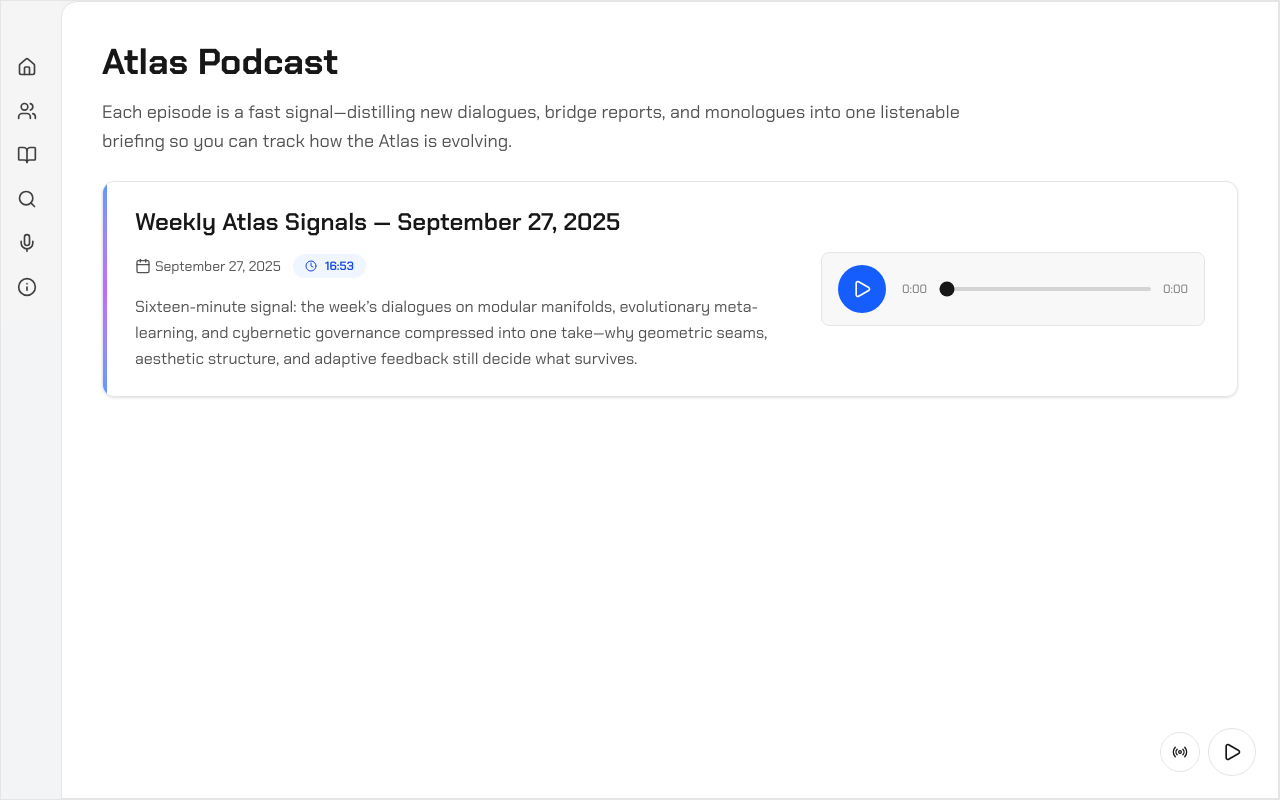
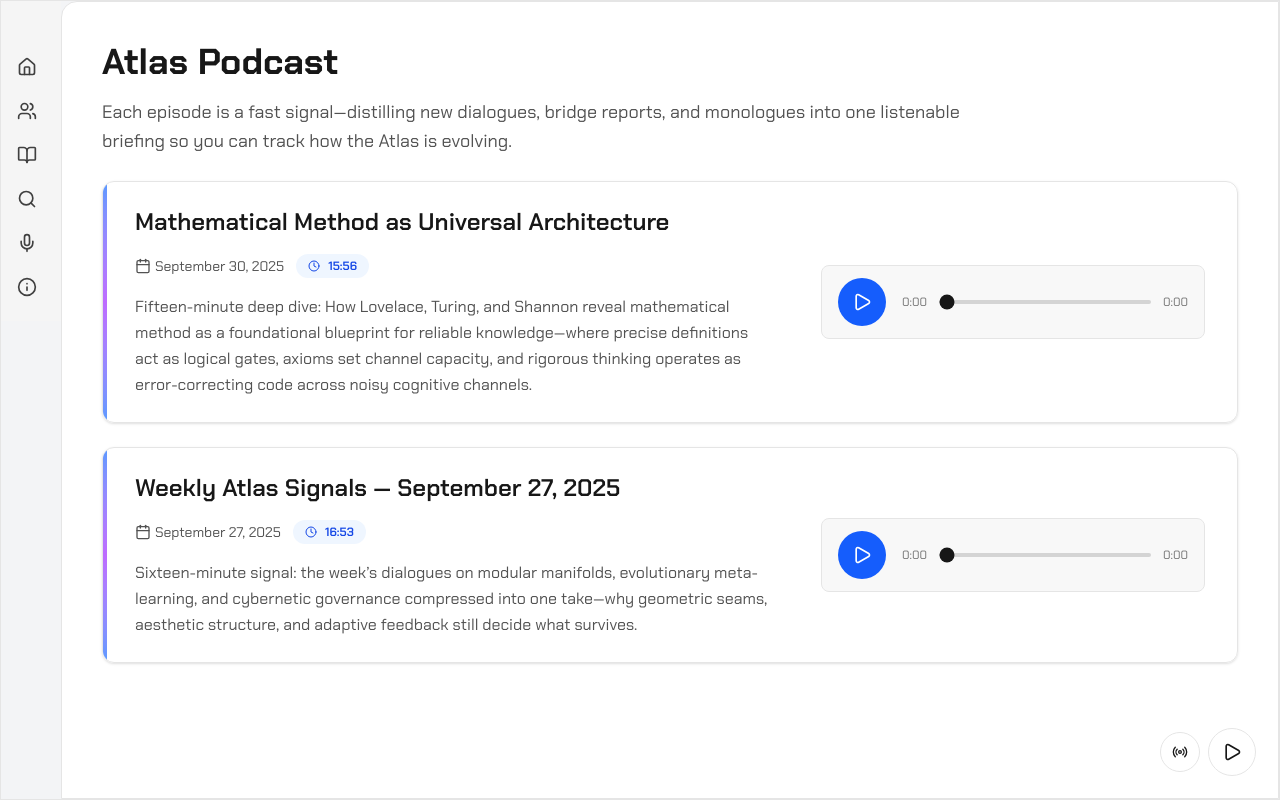
Before and after one commit to gitcoder89431/atlas, a Next.js app: page /podcast in a window 1280 px wide. Built offline with nearby package versions, Linux system fonts and the light colour scheme.

Commit message:
Refactor code structure for improved readability and maintainability

```diff
--- a/src/data/personas.ts
+++ b/src/data/personas.ts
@@ -373,7 +373,7 @@ export const personas: Persona[] = [
     ],
     expertise: ["Electrical Engineering", "Invention", "Physics", "Innovation", "Wireless Technology"],
     nobel: false,
-    featured: false
+    featured: true
   },
   {
     id: "claude_shannon",
@@ -805,7 +805,7 @@ export const personas: Persona[] = [
     ],
     expertise: ["Software Development", "AI Systems", "Digital Philosophy", "Content Curation", "Evolutionary Systems"],
     nobel: false,
-    featured: true
+    featured: false
   }
 ]
 
--- a/src/data/podcasts.ts
+++ b/src/data/podcasts.ts
@@ -10,6 +10,16 @@ export interface PodcastEpisode {
 
 export const podcastEpisodes: PodcastEpisode[] = [
   {
+    id: '2025-week-02',
+    title: 'Mathematical Method as Universal Architecture',
+    description:
+      'Fifteen-minute deep dive: How Lovelace, Turing, and Shannon reveal mathematical method as a foundational blueprint for reliable knowledge—where precise definitions act as logical gates, axioms set channel capacity, and rigorous thinking operates as error-correcting code across noisy cognitive channels.',
+    date: '2025-09-30',
+    duration: '15:56',
+    audioSrc: '/podcasts/mathematical-method-universal-architecture-2025-09-30.mp3',
+    topics: ['Mathematical Method', 'Computational Architecture', 'Information Theory', 'Cognitive Science', 'Universal Principles'],
+  },
+  {
     id: '2025-week-01',
     title: 'Weekly Atlas Signals — September 27, 2025',
     description:
```
Also changed, not shown: 1 other file (tests, documents, lock files or other folders).
